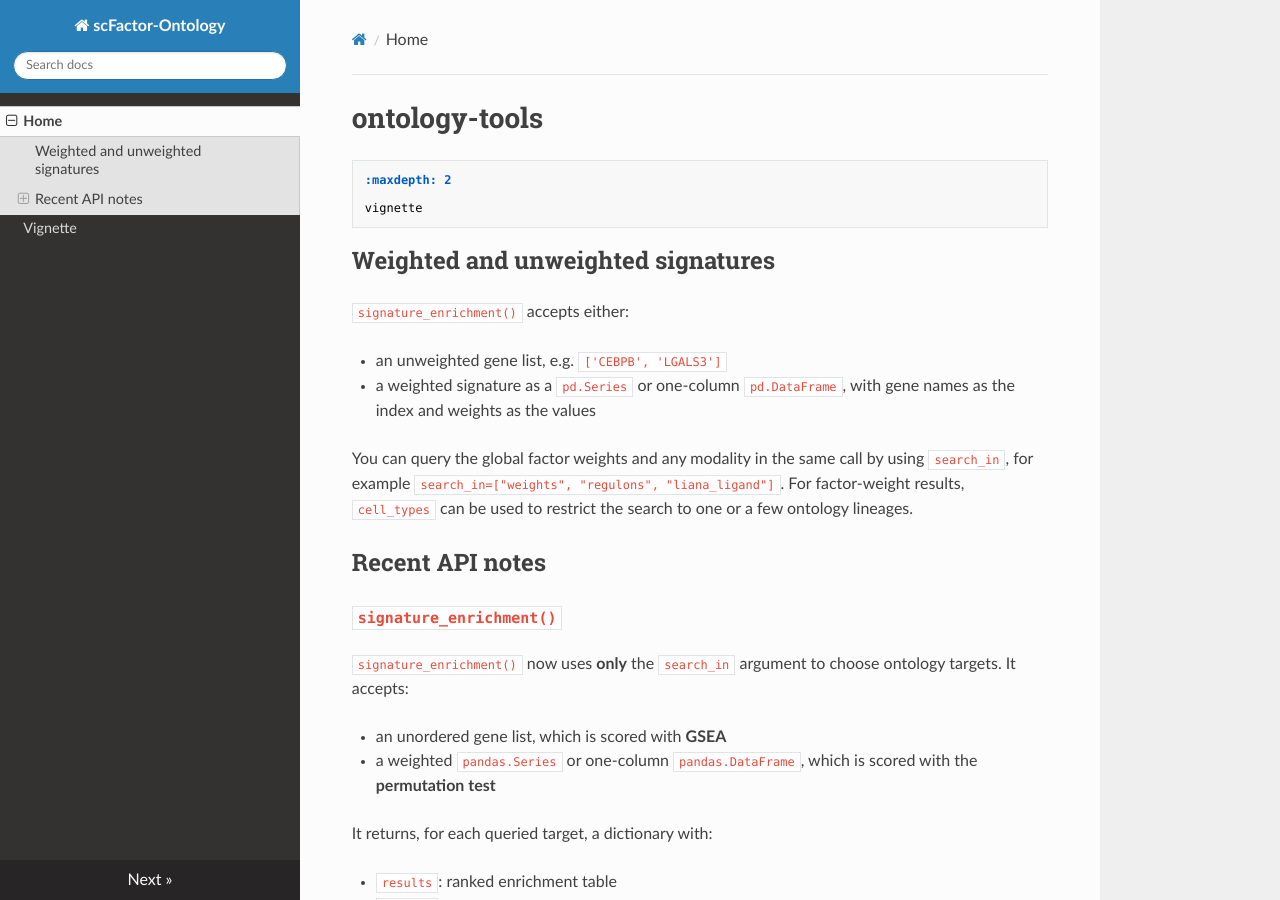
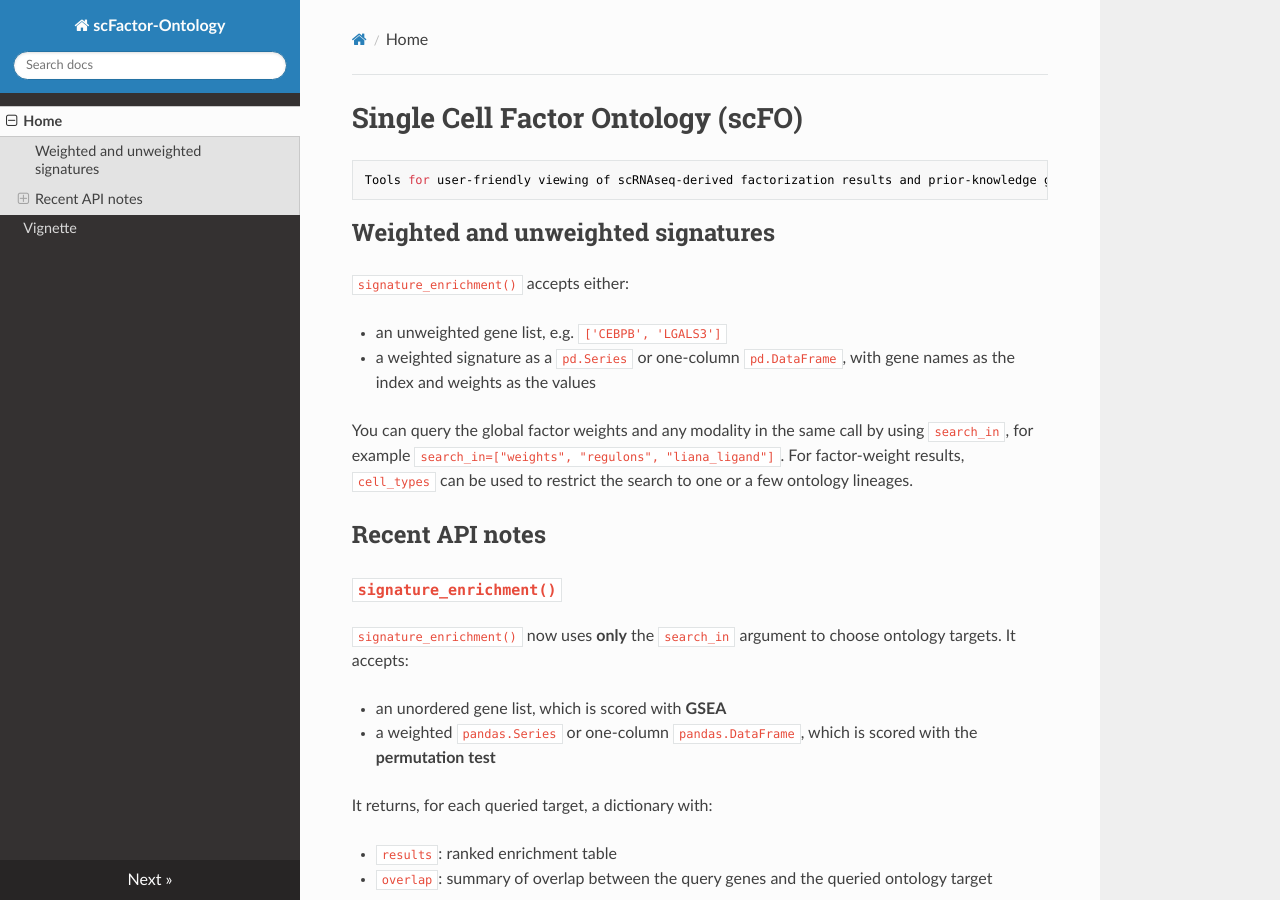
Before and after one commit to mrw2204/scFactor-Ontology, an MkDocs documentation site: the page built from docs/index.md, in a window 1280 px wide and 900 px high. Built offline with MkDocs 1.6.1, drawn with Linux system fonts in a browser that asks for light colours; nearby versions of some CDN libraries.

Commit message:
Update index.md

````diff
--- a/docs/index.md
+++ b/docs/index.md
@@ -1,10 +1,8 @@
 
-# ontology-tools
+# Single Cell Factor Ontology (scFO)
 
 ```{toctree}
-:maxdepth: 2
-
-vignette
+Tools for user-friendly viewing of scRNAseq-derived factorization results and prior-knowledge guided meta-annotation (e.g. inferred master regulators, cell-cell communication, gene ontology, etc).
 ```
 
 
@@ -68,7 +66,7 @@ reg_loadings_tumor = modality_feature_loadings_to_df(ontology, "regulons", cell_
 ### Plot genes or factors for a modality feature
 
 ```python
-from ontology_tools import plot_modality_feature_top_items
+from scfo import plot_modality_feature_top_items
 
 # top genes contributing to a regulon in Tumor
 fig, ax = plot_modality_feature_top_items(
````
